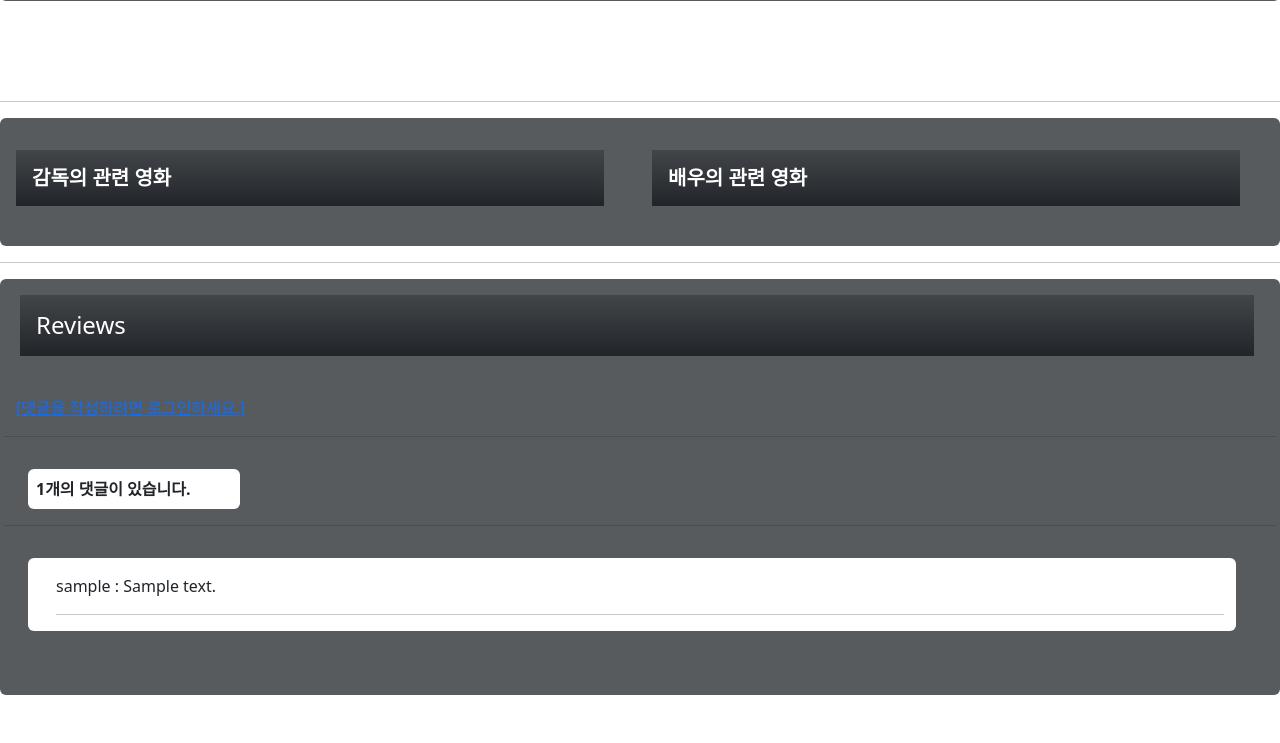
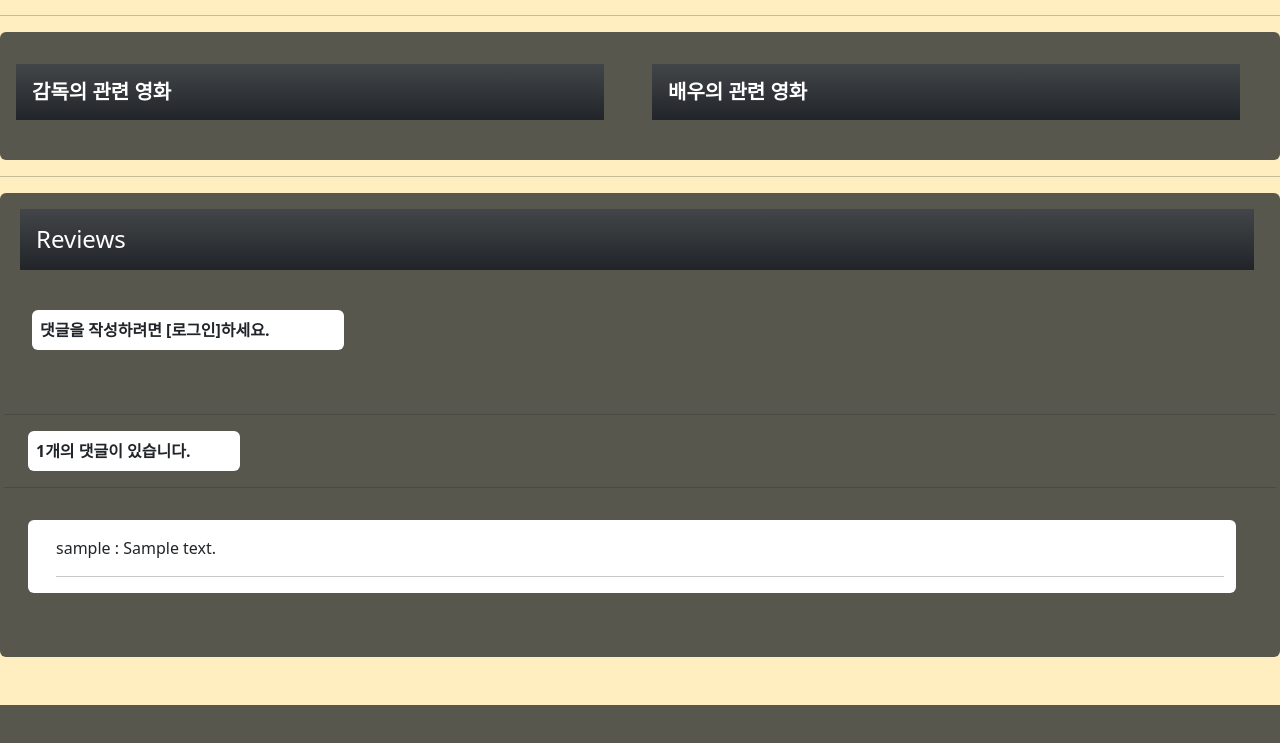
Before and after one commit to ohmy-Josh/ssafy-final-pjt, a Django app: page /movies/1/ in a window 1280 px wide. Shown: the part 786-1529 px from the top of the page. After the commit the page ends 1491 px from the top, so only its background shows below. Run offline with Django 3.2, Linux system fonts and the light colour scheme; tables that the repository leaves empty hold one stand-in row (values such as "Sample post"); some libraries are stand-ins or nearby versions.

Commit message:
fix:index,detail-frontend

```diff
--- a/pjt-django/accounts/templates/accounts/login.html
+++ b/pjt-django/accounts/templates/accounts/login.html
@@ -1,7 +1,10 @@
 {% extends 'base.html' %}
 
 {% block content %}
-<div class="ms-5 mt-3">
+<head>
+  <div style="height: 70px;"></div>
+</head>
+<div class="ms-5 mt-5">
   <h1 class="mb-3">LogIn</h1>
   <form action="" method="POST">
     {% csrf_token %}
--- a/pjt-django/accounts/templates/accounts/signup.html
+++ b/pjt-django/accounts/templates/accounts/signup.html
@@ -1,7 +1,10 @@
 {% extends 'base.html' %}
 
 {% block content %}
-<div class="ms-5 mt-3">
+<head>
+  <div style="height: 70px;"></div>
+</head>
+<div class="ms-5 mt-5">
   <h1 class="mb-3">SIGNUP</h1>
   <form action="" method="POST">
     {% csrf_token %}
--- a/pjt-django/movies/templates/movies/detail.html
+++ b/pjt-django/movies/templates/movies/detail.html
@@ -8,7 +8,10 @@
 
 {% block content %}
 <link rel="stylesheet" href="{% static 'css/style.css' %}">
-<div class="container-xxl p-3 bg-dark bg-opacity-75 rounded" style="margin: 100px auto;">
+<head>
+  <div style="height: 50px;"></div>
+</head>
+<div class="container-xxl p-3 bg-dark bg-opacity-75 rounded mt-5">
   <div class="row">
     <div class="col-sm-5">
       <img src={{ "https://www.themoviedb.org/t/p/w300_and_h450_bestv2"|add:movie.poster_path }} class="card-img img-thumbnail p-2 rounded" alt="영화 포스터">
@@ -16,22 +19,23 @@
     <div class="col-sm-7">
       <h2 class="mb-4 p-3 bg-dark text-white bg-gradient">{{ movie.title }}</h2>
       <div class="ms-3 me-5">
-        <p class="p-1 bg-white text-dark bg-opacity-50 fw-bold rounded">개봉 : {{ movie.release_date}}</p>
-        <p class="p-1 bg-white text-dark bg-opacity-50 fw-bold rounded">TMDB 평점 : {{ movie.vote_average }}</p>
+        <p class="p-1 bg-white text-dark bg-opacity-25 fw-bold rounded">개봉 : {{ movie.release_date}}</p>
+        <p class="p-1 bg-white text-dark bg-opacity-25 fw-bold rounded">TMDB 평점 : {{ movie.vote_average }}</p>
 
-        <p class="p-1 bg-white text-dark bg-opacity-50 fw-bold rounded">감독 :
+        <p class="p-1 bg-white text-dark bg-opacity-25 fw-bold rounded">감독 :
           {% for director in directors  %}
           {{ director.name_kr }}
           {% endfor %}
         </p>
-        <p class="p-1 bg-white text-dark bg-opacity-50 fw-bold rounded">출연 :
-          {% for actor in actors  %}  white       {{ actor.name_kr }}
+        <p class="p-1 bg-white text-dark bg-opacity-25 fw-bold rounded">출연 :
+          {% for actor in actors  %}
+          {{ actor.name_kr }}
           {% endfor %}
         </p>
-        <p class="fw-bold p-1 bg-white text-dark bg-opacity-50 rounded ">줄거리</p>
-        <p class="bg-white text-dark bg-opacity-0 p-1 rounded">{{ movie.overview }}</p>
+        <p class="fw-bold p-1 bg-white text-dark bg-opacity-25 rounded ">줄거리</p>
+        <p class="bg-white text-dark bg-opacity-50 p-1 rounded">{{ movie.overview }}</p>
         <div>
-          <p class="mb-3 fw-bold p-1 bg-white text-dark bg-opacity-50 rounded">예고편</p>
+          <p class="mb-3 fw-bold p-1 bg-white text-dark bg-opacity-25 rounded">예고편</p>
           <div class="ratio ratio-16x9 " style="width: 400px;">
             <iframe class="ratio bg-white p-2 rounded"  width="560" height="315" src={{"https://www.youtube.com/embed/"|add:movie.trailer_path }} frameborder="0" allow="autoplay; encrypted-media" allowfullscreen></iframe>
           </div>
@@ -79,7 +83,7 @@
 <hr>
 <div class="container-xxl p-3 bg-dark bg-opacity-75 rounded">
   <div class="row">
-    <h4 class="mb-4 p-3 bg-dark text-white bg-gradient ms-3"  style="width: 97%;">Reviews</h4>
+    <h4 class="p-3 bg-dark text-white bg-gradient ms-3"  style="width: 97%;">Reviews</h4>
     <div class="review_create_list mt-3 mb-3">
       {% if request.user.is_authenticated %}
         <form action="{% url 'movies:create_review' movie.pk %}" method="POST" class="d-flex align-items-center ms-3">
@@ -88,12 +92,14 @@
           <input class="btn btn-dark ms-3" style="height: 50px; width:auto;" type="submit">
         </form>
       {% else %}
-        <a href="{% url 'accounts:login' %}">[댓글을 작성하려면 로그인하세요.]</a>
+        <p class="fw-bold mt-3 ms-3 bg-white text-dark rounded p-2 col-8 col-sm-6 col-md-4 col-xl-3  mb-5">
+          <a href="{% url 'accounts:login' %}" class="text-decoration-none text-reset">댓글을 작성하려면 [로그인]하세요.</a>
+        </p>
       {% endif %}
     </div>
     <hr>
     {% if reviews|length %}
-      <p class="fw-bold mt-3 ms-4 bg-white text-dark rounded p-2 col-5 col-sm-4 col-md-3 col-xl-2" >{{ reviews|length }}개의 댓글이 있습니다.</p>
+      <p class="fw-bold ms-4 bg-white text-dark rounded p-2 col-5 col-sm-4 col-md-3 col-xl-2" >{{ reviews|length }}개의 댓글이 있습니다.</p>
     {% endif %}
     <hr>
     <div class="review_list mb-5 mt-3 ms-4 bg-white text-dark rounded" style="width: 95%;">
@@ -103,7 +109,7 @@
           <hr>
         </div>
       {% empty %}
-        <p><b>댓글이 없어요..</b></p>
+        <p class="mt-3"><b>댓글이 없어요..</b></p>
       {% endfor %}
     </div>
   </div>
@@ -111,8 +117,8 @@
 <footer>
   <div class="mt-5"></div>
 </footer>
-<a style="position:fixed; bottom:40px; right:30px; z-index: 30;" href="{% url 'quizzes:index'%}" >
-  <img src="https://kcoupet.com/assets/img/sideMenu/index_hambg_icon12.png" alt="퀴즈 이미지" style="width: 150px;">
+<a style="position:fixed; bottom:30px; right:30px; z-index: 30;" href="{% url 'quizzes:index'%}" class="bg-warning rounded-circle" >
+  <img src="https://kcoupet.com/assets/img/sideMenu/index_hambg_icon12.png" alt="퀴즈 이미지" style="width: 110px;">
 </a>
 
 {% endblock %}
--- a/pjt-django/templates/base.html
+++ b/pjt-django/templates/base.html
@@ -11,7 +11,7 @@
     {% block style %}
     {% endblock %}
   </head>
-  <body>
+  <body class="bg-warning bg-opacity-25">
 
     <!-- Example Code -->
 
@@ -58,14 +58,14 @@
               </li>
               <li class="nav-item dropdown">
                 <a class="nav-link dropdown-toggle text-dark" href="{% url 'quizzes:index'%}" id="offcanvasNavbarDropdown" role="button" data-bs-toggle="dropdown" aria-expanded="false" style="margin-left: 5px;">
-                  Quizzes
+                  Quiz
                 </a>
                 <ul class="dropdown-menu" aria-labelledby="offcanvasNavbarDropdown">
-                  <li><a class="dropdown-item" href="{% url 'quizzes:sin_index'%}">SingleMode</a></li>
+                  <li><a class="dropdown-item" href="{% url 'quizzes:sin_index'%}">Single Mode</a></li>
                   <li>
                     <hr class="dropdown-divider">
                   </li>
-                  <li><a class="dropdown-item" href="#">RecreationMode</a></li>
+                  <li><a class="dropdown-item" href="#">Recreation Mode</a></li>
                 </ul>
               </li>
             </ul>
```
Also changed, not shown: pjt-django/accounts/templates/accounts/change_password.html (+5 -2 lines), pjt-django/accounts/templates/accounts/update.html (+5 -3 lines), pjt-django/movies/templates/movies/index.html (+5 -5 lines).
